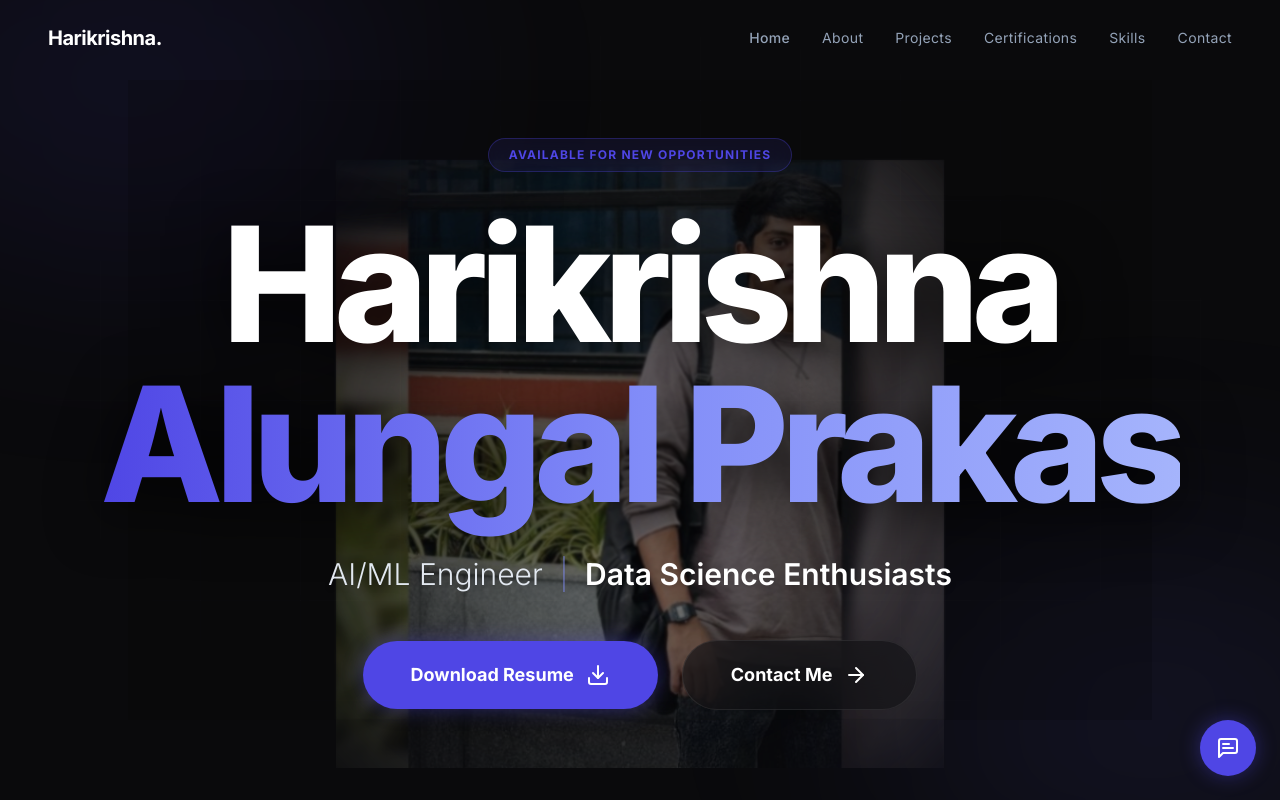
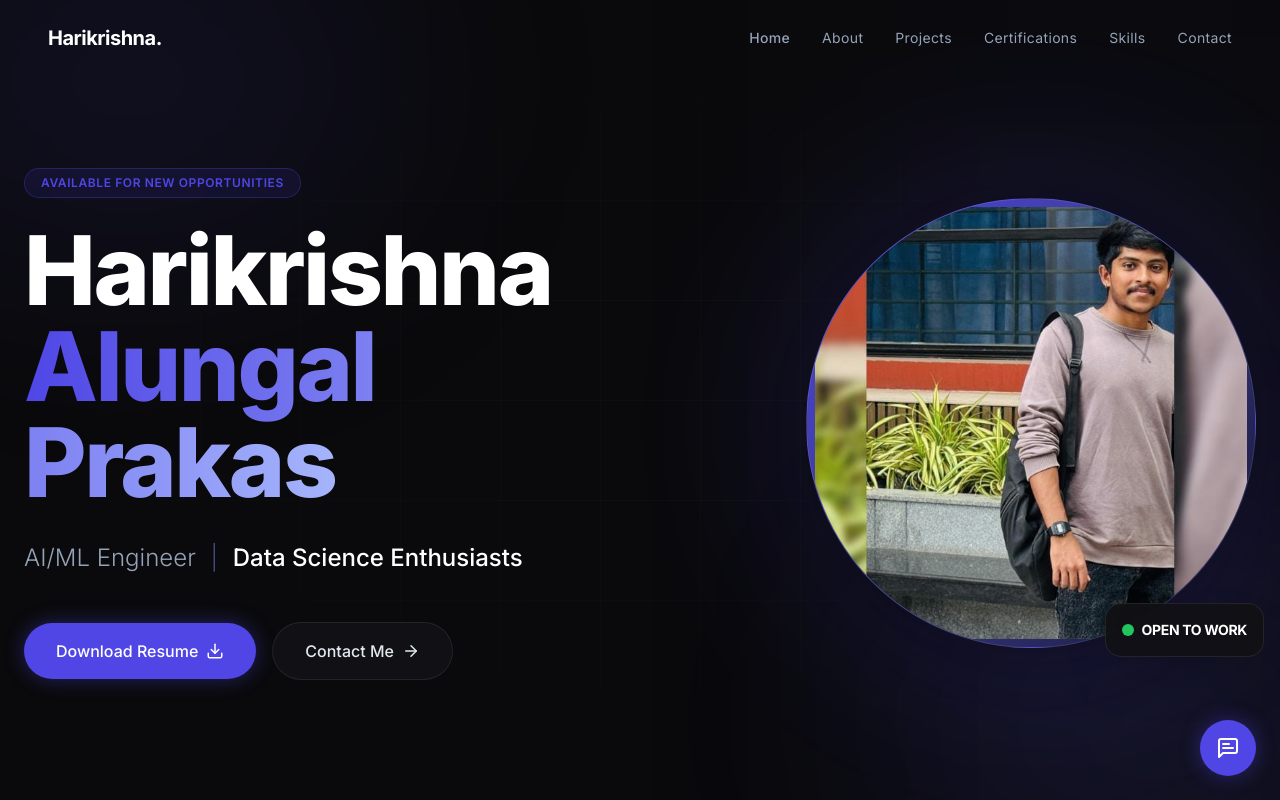
Before and after one commit to harialungal/ai-portfolio, a React (Vite) app: page / in a window 1280 px wide. Shown: the top 800 px of the page. Built offline with nearby package versions, Linux system fonts and the light colour scheme.

Commit message:
Add files via upload

```diff
--- a/src/components/Hero.jsx
+++ b/src/components/Hero.jsx
@@ -20,69 +20,82 @@ const Hero = () => {
     };
 
     return (
-        <section id="hero" className="relative min-h-screen flex items-center justify-center pt-24 pb-12 px-6 overflow-hidden">
-            {/* Background Profile Spotlight Highlight */}
-            <div className="absolute inset-0 flex items-center justify-center pointer-events-none z-0">
-                <div className="relative w-full md:w-4/5 h-full md:h-4/5 opacity-55 lg:opacity-65">
-                    <img
-                        src="/profile.jpeg"
-                        alt="Integrated Profile Highlight"
-                        className="w-full h-full object-contain scale-95 translate-y-[10%] grayscale-[20%] blur-[1px] md:blur-0"
-                        style={{
-                            maskImage: 'radial-gradient(circle at center, rgba(0,0,0,1) 15%, rgba(0,0,0,0.4) 45%, rgba(0,0,0,0) 80%)',
-                            WebkitMaskImage: 'radial-gradient(circle at center, rgba(0,0,0,1) 15%, rgba(0,0,0,0.4) 45%, rgba(0,0,0,0) 80%)',
-                        }}
-                    />
-                    {/* Dark Tint Overlay to ensure text pops */}
-                    <div className="absolute inset-0 bg-background/30 backdrop-blur-[1px]"></div>
-                </div>
-            </div>
-
+        <section id="hero" className="min-h-screen flex items-center justify-center pt-24 pb-12 px-6 overflow-hidden">
             <motion.div
                 variants={containerVariants}
                 initial="hidden"
                 animate="visible"
-                className="max-w-7xl mx-auto w-full relative z-10 text-center"
+                className="max-w-7xl mx-auto w-full grid lg:grid-cols-2 gap-12 items-center relative z-10"
             >
-                <div className="flex flex-col items-center">
-                    <motion.div variants={itemVariants} className="inline-block mb-8 px-5 py-2 rounded-full border border-primary/30 bg-primary/10 text-primary text-xs font-bold tracking-widest uppercase backdrop-blur-md">
+                {/* Left Side: Text Content */}
+                <div className="text-center lg:text-left order-2 lg:order-1">
+                    <motion.div variants={itemVariants} className="inline-block mb-6 px-4 py-1.5 rounded-full border border-primary/30 bg-primary/10 text-primary text-xs font-semibold tracking-wider uppercase">
                         Available for new opportunities
                     </motion.div>
 
-                    <motion.h1
-                        variants={itemVariants}
-                        className="text-6xl md:text-8xl lg:text-[10rem] font-extrabold mb-8 text-white tracking-tighter leading-[0.85] drop-shadow-[0_10px_30px_rgba(0,0,0,0.8)]"
-                    >
-                        Harikrishna <br />
-                        <span className="text-transparent bg-clip-text bg-gradient-to-r from-primary via-indigo-400 to-indigo-300">
+                    <motion.h1 variants={itemVariants} className="text-5xl md:text-7xl lg:text-8xl font-extrabold mb-8 text-white tracking-tight leading-tight">
+                        Harikrishna <br className="hidden lg:block" />
+                        <span className="text-transparent bg-clip-text bg-gradient-to-r from-primary to-indigo-300">
                             Alungal Prakas
                         </span>
                     </motion.h1>
 
-                    <motion.h2
-                        variants={itemVariants}
-                        className="text-xl md:text-3xl text-slate-200 font-light mb-12 max-w-3xl leading-relaxed drop-shadow-md"
-                    >
-                        AI/ML Engineer <span className="opacity-50 mx-2 text-indigo-400">|</span> <span className="text-white font-semibold">Data Science Enthusiasts</span>
+                    <motion.h2 variants={itemVariants} className="text-xl md:text-2xl text-slate-400 font-light mb-12 max-w-2xl mx-auto lg:mx-0 leading-relaxed">
+                        AI/ML Engineer <span className="opacity-50 mx-2 text-indigo-400">|</span> <span class="text-white font-medium">Data Science Enthusiasts</span>
                     </motion.h2>
 
-                    <motion.div variants={itemVariants} className="flex flex-col sm:flex-row items-center justify-center gap-6">
+                    <motion.div variants={itemVariants} className="flex flex-col sm:flex-row items-center justify-center lg:justify-start gap-4">
                         <a
                             href="/resume.pdf"
                             download
-                            className="w-full sm:w-auto flex items-center justify-center space-x-3 bg-primary hover:bg-primaryHover text-white px-12 py-5 rounded-full transition-all duration-300 shadow-glow font-bold group text-center text-lg"
+                            className="w-full sm:w-auto flex items-center justify-center space-x-2 bg-primary hover:bg-primaryHover text-white px-8 py-4 rounded-full transition-all duration-300 shadow-glow font-medium group text-center"
                         >
                             <span>Download Resume</span>
-                            <Download size={24} className="group-hover:-translate-y-1 transition-transform" />
+                            <Download size={18} className="group-hover:-translate-y-1 transition-transform" />
                         </a>
 
-                        <Link to="contact" smooth={true} duration={800} className="w-full sm:w-auto flex items-center justify-center space-x-3 bg-surface/60 backdrop-blur-xl hover:bg-surface border border-glassBorder text-white px-12 py-5 rounded-full transition-all duration-300 font-bold group cursor-pointer text-lg">
+                        <Link to="contact" smooth={true} duration={800} className="w-full sm:w-auto flex items-center justify-center space-x-2 bg-surface hover:bg-surfaceHover border border-glassBorder text-slate-200 px-8 py-4 rounded-full transition-all duration-300 font-medium group cursor-pointer">
                             <span>Contact Me</span>
-                            <ArrowRight size={24} className="group-hover:translate-x-1 transition-transform" />
+                            <ArrowRight size={18} className="group-hover:translate-x-1 transition-transform" />
                         </Link>
                     </motion.div>
                 </div>
+
+                {/* Right Side: Optimized Circular Profile Photo */}
+                <motion.div
+                    variants={itemVariants}
+                    className="order-1 lg:order-2 flex justify-center lg:justify-end items-center relative"
+                >
+                    <div className="relative group">
+                        {/* Premium Glow Aura */}
+                        <div className="absolute -inset-8 bg-primary/20 rounded-full blur-[80px] group-hover:bg-primary/30 transition-all duration-500 opacity-70"></div>
+
+                        {/* Circular Photo Container */}
+                        <motion.div
+                            animate={{ y: [0, -15, 0] }}
+                            transition={{ duration: 6, repeat: Infinity, ease: "easeInOut" }}
+                            className="relative w-72 h-72 md:w-96 md:h-96 lg:w-[450px] lg:h-[450px] rounded-full p-2 bg-gradient-to-br from-primary via-indigo-500/50 to-transparent border border-white/10 overflow-hidden shadow-2xl"
+                        >
+                            <img
+                                src="/profile.jpeg"
+                                alt="Harikrishna Alungal Prakas"
+                                className="w-full h-full object-cover object-top scale-100 grayscale-[10%] group-hover:grayscale-0 transition-transform duration-700"
+                            />
+                        </motion.div>
+
+                        {/* Professional Badge Overlay */}
+                        <div className="absolute -bottom-2 -right-2 bg-surface/90 backdrop-blur-lg border border-glassBorder p-4 rounded-2xl shadow-2xl hidden md:block">
+                            <div className="flex items-center space-x-2">
+                                <span className="flex h-3 w-3 rounded-full bg-green-500 animate-pulse"></span>
+                                <p className="text-sm font-bold text-white uppercase tracking-tight">Open to Work</p>
+                            </div>
+                        </div>
+                    </div>
+                </motion.div>
             </motion.div>
+
+            {/* Decorative Background Element */}
+            <div className="absolute top-0 right-0 w-1/4 h-full bg-primary/5 blur-[150px] pointer-events-none -z-10"></div>
         </section>
     );
 };
```
